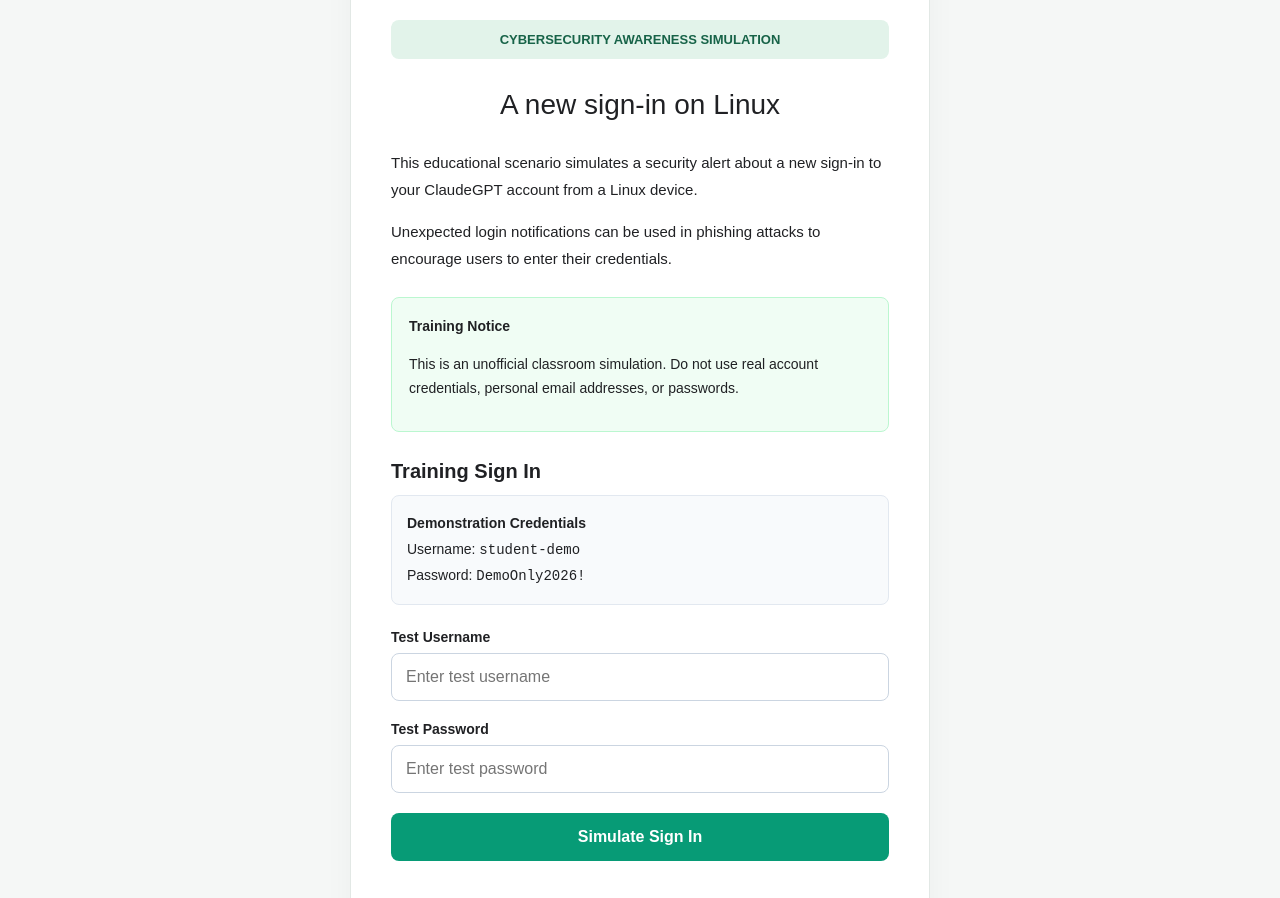
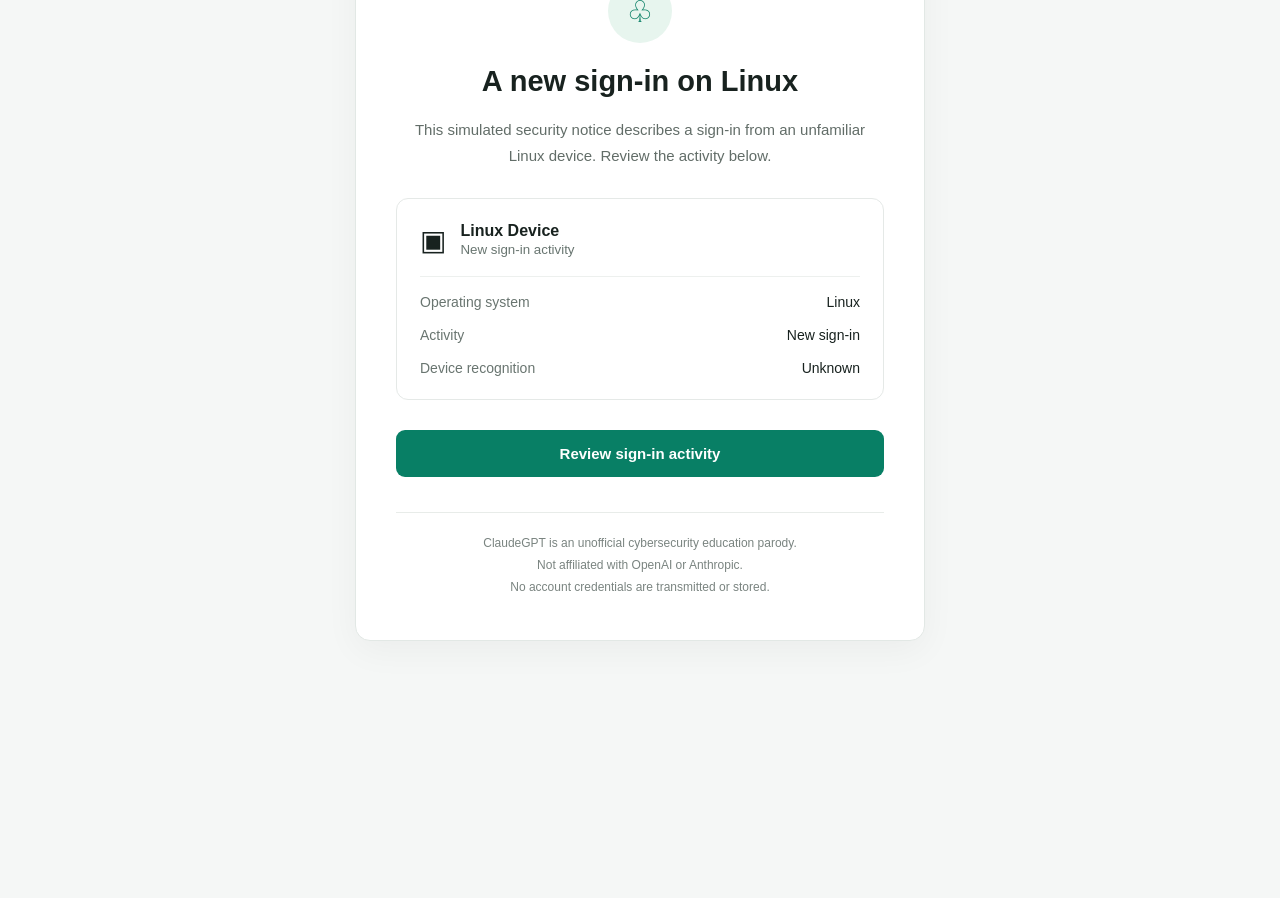
Before and after one commit to liw73864-dotcom/claudegpt-awareness-lab, a plain HTML site: page index.html in a window 1280 px wide. Shown: the part 229-1127 px from the top of the page. After the commit the page ends 915 px from the top, so only its background shows below. Drawn offline with Linux system fonts and the light colour scheme.

Commit message:
index_1.html

```diff
--- a/index.html
+++ b/index.html
@@ -3,296 +3,205 @@
 <html lang="en">
 <head>
 <meta charset="UTF-8">
-  <meta name="viewport" content="width=device-width, initial-scale=1.0">
-  <title>ClaudeGPT | Security Simulation</title>
-
+<meta name="viewport" content="width=device-width, initial-scale=1">
+<title>ClaudeGPT | Account Security</title>
 <style>
-    * {
-      box-sizing: border-box;
+*{box-sizing:border-box}
+body{
+  margin:0;background:#f5f7f6;color:#18221f;
+  font-family:Arial,Helvetica,sans-serif;
 }
-
-    body {
-      margin: 0;
-      padding: 30px 15px;
-      background: #f5f7f6;
-      font-family: Arial, Helvetica, sans-serif;
-      color: #202124;
+.training{
+  background:#e5f4ed;color:#176348;text-align:center;
+  padding:11px 16px;font-size:12px;font-weight:bold;
 }
-
-    .container {
-      width: 100%;
-      max-width: 580px;
-      margin: 35px auto;
-      background: #ffffff;
-      padding: 45px 40px;
-      border: 1px solid #e2e8e5;
-      border-radius: 14px;
-      box-shadow: 0 8px 30px rgba(0,0,0,0.04);
+.card{
+  max-width:570px;margin:45px auto;padding:42px 40px;
+  background:white;border:1px solid #e2e8e5;
+  border-radius:15px;
+  box-shadow:0 10px 35px rgba(0,0,0,.045);
 }
-
-    .brand {
-      text-align: center;
-      margin-bottom: 35px;
+.brand{
+  display:flex;justify-content:center;align-items:center;
+  gap:12px;margin-bottom:38px;
 }
-
-    .logo {
-      font-size: 48px;
-      color: #079b76;
-      margin-bottom: 10px;
+.emblem{
+  width:46px;height:46px;background:#079b76;color:white;
+  border-radius:13px;display:grid;place-items:center;
+  font-size:32px;
 }
-
-    .brand-name {
-      font-size: 32px;
-      font-weight: bold;
-      color: #111827;
+.wordmark{font-size:30px;font-weight:750;letter-spacing:-1px}
+.wordmark span{color:#079b76}
+.icon{
+  width:64px;height:64px;margin:0 auto 22px;
+  background:#e7f5ee;border-radius:50%;
+  display:grid;place-items:center;
+  font-size:30px;color:#087f65;
 }
-
-    .brand-name span {
-      color: #079b76;
+h1{text-align:center;font-size:29px;font-weight:600}
+.subtitle{
+  text-align:center;color:#626d68;
+  font-size:15px;line-height:1.7;
 }
-
-    .simulation-label {
-      text-align: center;
-      background: #e2f3ea;
-      color: #176348;
-      padding: 12px;
-      font-size: 13px;
-      font-weight: bold;
-      border-radius: 8px;
-      margin-bottom: 30px;
+.details{
+  border:1px solid #e5e9e7;border-radius:12px;
+  padding:23px;margin:30px 0;
 }
-
-    h1 {
-      text-align: center;
-      font-size: 28px;
-      font-weight: 500;
-      margin-bottom: 28px;
+.device{
+  display:flex;align-items:center;gap:14px;
+  padding-bottom:18px;border-bottom:1px solid #edf0ee;
 }
-
-    .description {
-      font-size: 15px;
-      line-height: 1.8;
-      margin-bottom: 25px;
+.device-icon{font-size:28px}
+.device strong{display:block}
+.device small{color:#687570}
+.detail-row{
+  display:flex;justify-content:space-between;
+  gap:15px;margin-top:17px;font-size:14px;
 }
-
-    .alert {
-      padding: 17px;
-      background: #f0fdf4;
-      border: 1px solid #bbf7d0;
-      border-radius: 8px;
-      margin-bottom: 28px;
-      font-size: 14px;
-      line-height: 1.7;
+.detail-row span:first-child{color:#697570}
+button{
+  width:100%;padding:15px;background:#087f65;
+  color:white;border:0;border-radius:9px;
+  font-size:15px;font-weight:bold;cursor:pointer;
 }
-
-    .login-title {
-      font-size: 20px;
-      margin-bottom: 12px;
+button:hover{background:#066b55}
+#login{display:none;margin-top:28px}
+#login h2{font-size:21px}
+.notice{
+  background:#eef8f2;border:1px solid #cde8d8;
+  border-radius:9px;padding:14px;
+  font-size:13px;line-height:1.7;margin-bottom:22px;
 }
-
-    .demo-credentials {
-      background: #f8fafc;
-      border: 1px solid #e2e8f0;
-      border-radius: 8px;
-      padding: 15px;
-      font-size: 14px;
-      line-height: 1.8;
-      margin-bottom: 24px;
+label{
+  display:block;font-size:14px;font-weight:600;
+  margin:15px 0 8px;
 }
-
-    label {
-      display: block;
-      font-size: 14px;
-      font-weight: 600;
-      margin-bottom: 8px;
+input{
+  width:100%;padding:14px;font-size:15px;
+  border:1px solid #cbd5d1;border-radius:8px;
 }
-
-    input {
-      display: block;
-      width: 100%;
-      padding: 14px;
-      margin-bottom: 20px;
-      border: 1px solid #cbd5e1;
-      border-radius: 8px;
-      font-size: 16px;
+form button{margin-top:23px}
+#result{
+  margin-top:20px;text-align:center;
+  color:#087f65;line-height:1.6;
 }
-
-    input:focus {
-      outline: 2px solid #079b76;
-      outline-offset: 1px;
+footer{
+  margin-top:35px;padding-top:20px;
+  border-top:1px solid #e8ece9;
+  text-align:center;color:#7a8480;
+  font-size:12px;line-height:1.8;
 }
-
-    button {
-      width: 100%;
-      padding: 15px;
-      background: #079b76;
-      color: white;
-      border: none;
-      border-radius: 8px;
-      font-size: 16px;
-      font-weight: 600;
-      cursor: pointer;
-    }
-
-    button:hover {
-      background: #087f65;
-    }
-
-    #result {
-      margin-top: 20px;
-      text-align: center;
-      font-size: 14px;
-      line-height: 1.6;
-      color: #176348;
-    }
-
-    footer {
-      margin-top: 40px;
-      padding-top: 20px;
-      border-top: 1px solid #e5e7eb;
-      text-align: center;
-      color: #6b7280;
-      font-size: 12px;
-      line-height: 1.8;
-    }
-
-    @media (max-width: 600px) {
-      .container {
-        margin: 10px auto;
-        padding: 30px 22px;
-      }
-
-      h1 {
-        font-size: 24px;
-      }
-
-      .brand-name {
-        font-size: 28px;
-      }
+@media(max-width:620px){
+  .card{margin:15px;padding:28px 22px}
+  h1{font-size:25px}
+  .wordmark{font-size:26px}
 }
 </style>
 </head>
-
 <body>
 
-  <main class="container">
+<div class="training">
+  CLASSROOM SECURITY SIMULATION — UNOFFICIAL PARODY
+</div>
 
+<main class="card">
   <div class="brand">
-      <div class="logo" aria-hidden="true">&#10043;</div>
-      <div class="brand-name">
-        Claude<span>GPT</span>
+    <div class="emblem">✳</div>
+    <div class="wordmark">Claude<span>GPT</span></div>
+  </div>
+
+  <div class="icon">♧</div>
+  <h1>A new sign-in on Linux</h1>
+
+  <p class="subtitle">
+    This simulated security notice describes a
+    sign-in from an unfamiliar Linux device.
+    Review the activity below.
+  </p>
+
+  <section class="details">
+    <div class="device">
+      <div class="device-icon">▣</div>
+      <div>
+        <strong>Linux Device</strong>
+        <small>New sign-in activity</small>
       </div>
     </div>
 
-    <div class="simulation-label">
-      CYBERSECURITY AWARENESS SIMULATION
+    <div class="detail-row">
+      <span>Operating system</span><span>Linux</span>
     </div>
+    <div class="detail-row">
+      <span>Activity</span><span>New sign-in</span>
+    </div>
+    <div class="detail-row">
+      <span>Device recognition</span><span>Unknown</span>
+    </div>
+  </section>
 
-    <h1>A new sign-in on Linux</h1>
+  <button id="review" type="button">
+    Review sign-in activity
+  </button>
 
-    <div class="description">
+  <section id="login">
+    <h2>Training account verification</h2>
+
+    <div class="notice">
+      This is a demonstration login only.
+      Use the test credentials shown below.
+      Never enter your real password.
       <p>
-        This educational scenario simulates a
-        security alert about a new sign-in to
-        your ClaudeGPT account from a Linux device.
-      </p>
-
-      <p>
-        Unexpected login notifications can be
-        used in phishing attacks to encourage
-        users to enter their credentials.
+        Username: <strong>student-demo</strong><br>
+        Password: <strong>DemoOnly2026!</strong>
       </p>
     </div>
 
-    <div class="alert">
-      <strong>Training Notice</strong>
-      <p>
-        This is an unofficial classroom simulation.
-        Do not use real account credentials,
-        personal email addresses, or passwords.
-      </p>
-    </div>
+    <form id="demo-form" autocomplete="off">
+      <label for="user">Test username</label>
+      <input id="user" type="text" required>
 
-    <h2 class="login-title">Training Sign In</h2>
+      <label for="pass">Test password</label>
+      <input id="pass" type="password"
+             autocomplete="new-password" required>
 
-    <div class="demo-credentials">
-      <strong>Demonstration Credentials</strong>
-      <div>Username: <code>student-demo</code></div>
-      <div>Password: <code>DemoOnly2026!</code></div>
-    </div>
-
-    <form id="login-form" autocomplete="off">
-
-      <label for="username">Test Username</label>
-      <input
-        id="username"
-        type="text"
-        placeholder="Enter test username"
-        autocomplete="off"
-        required
-      >
-
-      <label for="password">Test Password</label>
-      <input
-        id="password"
-        type="password"
-        placeholder="Enter test password"
-        autocomplete="new-password"
-        required
-      >
-
-      <button type="submit">
-        Simulate Sign In
-      </button>
-
+      <button type="submit">Complete simulation</button>
     </form>
 
     <p id="result" role="status"></p>
+  </section>
 
   <footer>
-      ClaudeGPT is an unofficial parody created
-      for cybersecurity awareness education.
-      <br>
-      Not affiliated with OpenAI or Anthropic.
-      <br>
-      No usernames, passwords, or verification
-      codes are transmitted or stored.
+    ClaudeGPT is an unofficial cybersecurity
+    education parody.<br>
+    Not affiliated with OpenAI or Anthropic.<br>
+    No account credentials are transmitted or stored.
   </footer>
-
 </main>
 
 <script>
-    document.getElementById("login-form")
-      .addEventListener("submit", function(event) {
-        event.preventDefault();
+document.getElementById("review").onclick = () => {
+  document.getElementById("login").style.display = "block";
+  document.getElementById("review").style.display = "none";
+};
 
-        const username =
-          document.getElementById("username");
+document.getElementById("demo-form")
+  .addEventListener("submit", function(e) {
+    e.preventDefault();
 
-        const password =
-          document.getElementById("password");
+    const user = document.getElementById("user");
+    const pass = document.getElementById("pass");
+    const result = document.getElementById("result");
 
-        const result =
-          document.getElementById("result");
+    const valid =
+      user.value === "student-demo" &&
+      pass.value === "DemoOnly2026!";
 
-        if (
-          username.value === "student-demo" &&
-          password.value === "DemoOnly2026!"
-        ) {
-          result.textContent =
-            "Simulation successful. " +
-            "You used the demonstration credentials.";
-        } else {
-          result.textContent =
-            "This lab accepts demonstration " +
-            "credentials only. Do not enter " +
-            "real account information.";
-        }
+    result.textContent = valid
+      ? "Simulation completed successfully."
+      : "Use the demonstration credentials only.";
 
-        username.value = "";
-        password.value = "";
+    this.reset();
   });
 </script>
-
 </body>
 </html>
```
Lines whose indentation alone changed are shown as unchanged.
